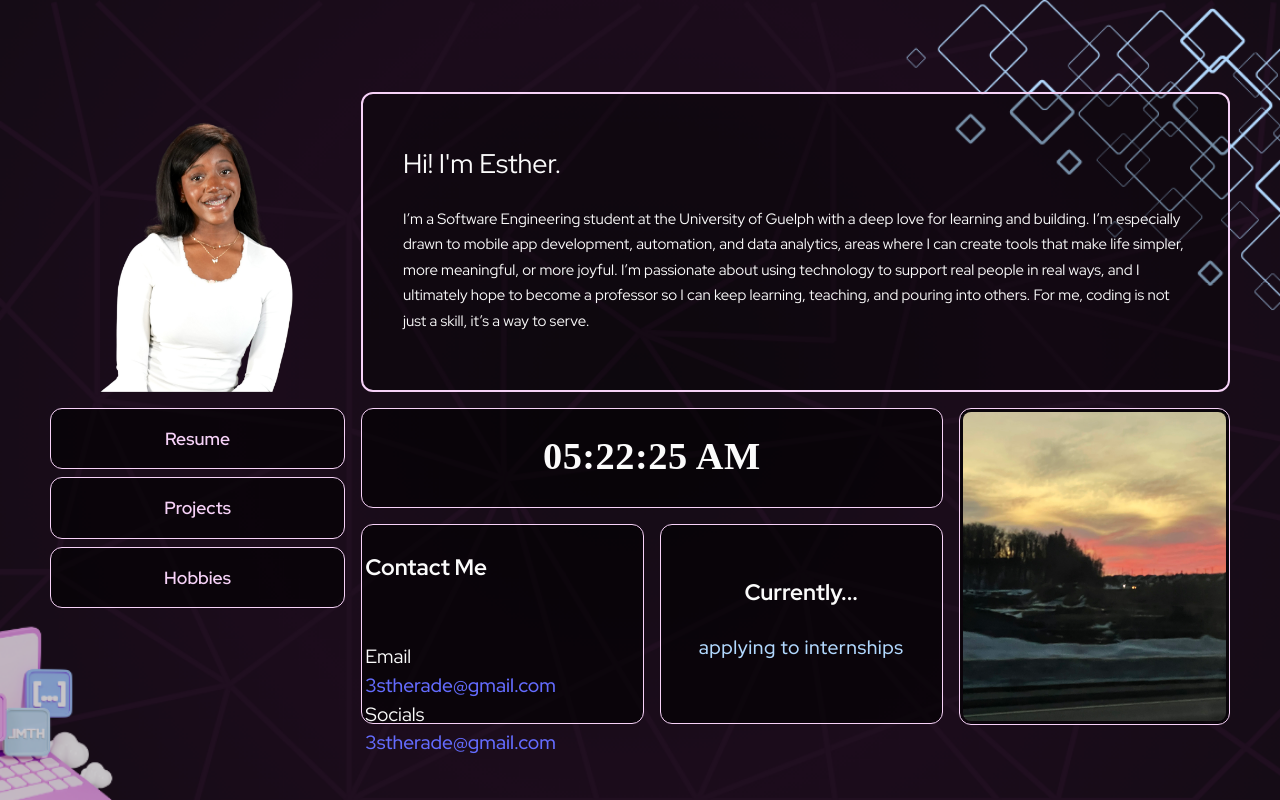
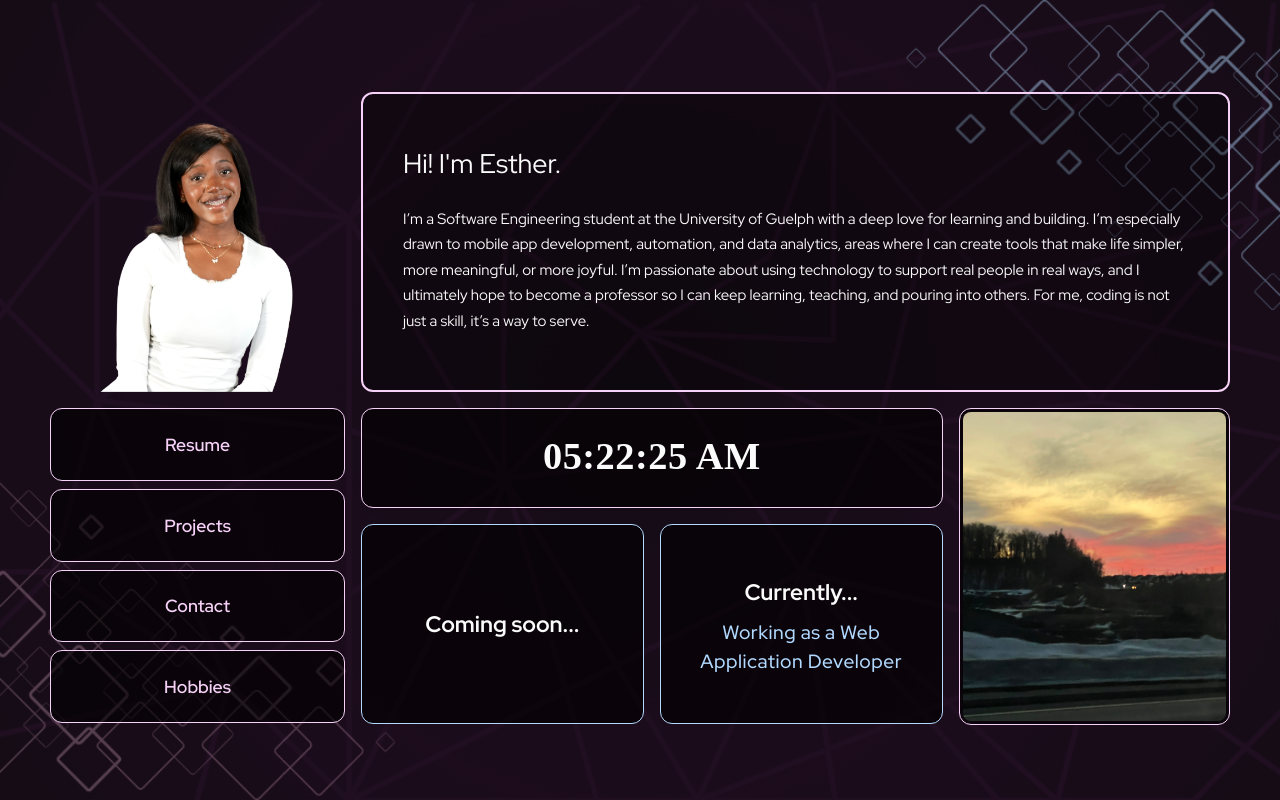
Before and after one commit to 3stherA/estheradeosun, a React (Vite) app: page / in a window 1280 px wide. Built offline with nearby package versions, Linux system fonts and the light colour scheme; a web font is replaced by a local one.

Commit message:
Updating menu

```diff
--- a/src/App.css
+++ b/src/App.css
@@ -7,7 +7,7 @@ body, html {
   height: 100%;
   font-family: 'Red Hat Display', sans-serif;
   color: #140c14;
-  background-image: url('assets/images/darkBground.png');
+  background-image: url('assets/images/darkBground2.png');
   background-size: cover;
   background-position: center;
   background-repeat: no-repeat;
@@ -120,7 +120,7 @@ body, html {
   gap: 0.5rem;
   padding: 0;
   border: none;
-  height: 200px;
+  height: 315px;
   background: none;
 }
 
@@ -250,25 +250,42 @@ body, html {
   background: none;
   padding: 0;
   border: none;
+
 }
 
 .box-y-left {
   background-color: rgba(0, 0, 0, 0.6);
-  border: 1px solid #f7d2f8;
+  border: 1px solid #b2d9ff;
   border-radius: 12px;
   color: #fbfbfb;
   padding: 0.2rem;
   height: 200px;
-  text-align: left;
 }
+.box-y-left h3 {
+  margin-top: 5rem; /* or adjust as needed */
+  margin-bottom: -1rem; /* or adjust as needed */
+}
+
+.box-y-left p {
+  margin-top: 0;
+}
+
 
 .box-y-right {
   background-color: rgba(0, 0, 0, 0.6);
-  border: 1px solid #f7d2f8;
+  border: 1px solid #b2d9ff;
   border-radius: 12px;
   color: #fbfbfb;
   padding: 0.2rem;
   height: 200px;
+}
+.box-y-right h3 {
+  margin-top: 3rem; /* or adjust as needed */
+  margin-bottom: -2rem; /* or adjust as needed */
+}
+
+.box-y-right p {
+  margin-top: 0;
 }
 
 .currently-message {
@@ -281,12 +298,3 @@ body, html {
   padding: 1rem;
 
 }
-
-.box-y-right h3 {
-  margin-top: 3rem; /* or adjust as needed */
-  margin-bottom: -2rem; /* or adjust as needed */
-}
-
-.box-y-right p {
-  margin-top: 0;
-}
--- a/src/App.jsx
+++ b/src/App.jsx
@@ -39,7 +39,7 @@ function App() {
 
   const currentMessages = [
     "working on this portfolio",
-    "applying to internships",
+    "Working as a Web Application Developer",
     "learning a new song on the guitar",
     "catching up on sleep"
   ];
@@ -96,6 +96,7 @@ function App() {
             Resume
           </button>
           <button className="menu-item">Projects</button>
+          <button className="menu-item">Contact</button>
           <button className="menu-item">Hobbies</button>
         </div>
 
@@ -112,12 +113,7 @@ function App() {
 
             <div className="box-y">
               <div className="box-y-left d-y">
-                <h3>Contact Me</h3>
-                <p>
-                  Email <br></br><a href="mailto:3stherade@gmail.com">3stherade@gmail.com</a><br />
-                  Socials <br></br><a href="mailto:3stherade@gmail.com">3stherade@gmail.com</a><br />
-
-                </p>
+                <h3>Coming soon...</h3>
               </div>
 
               <div className="box-y-right d-z">
```
Also changed, not shown: src/assets/images/darkBground2.png (added).
